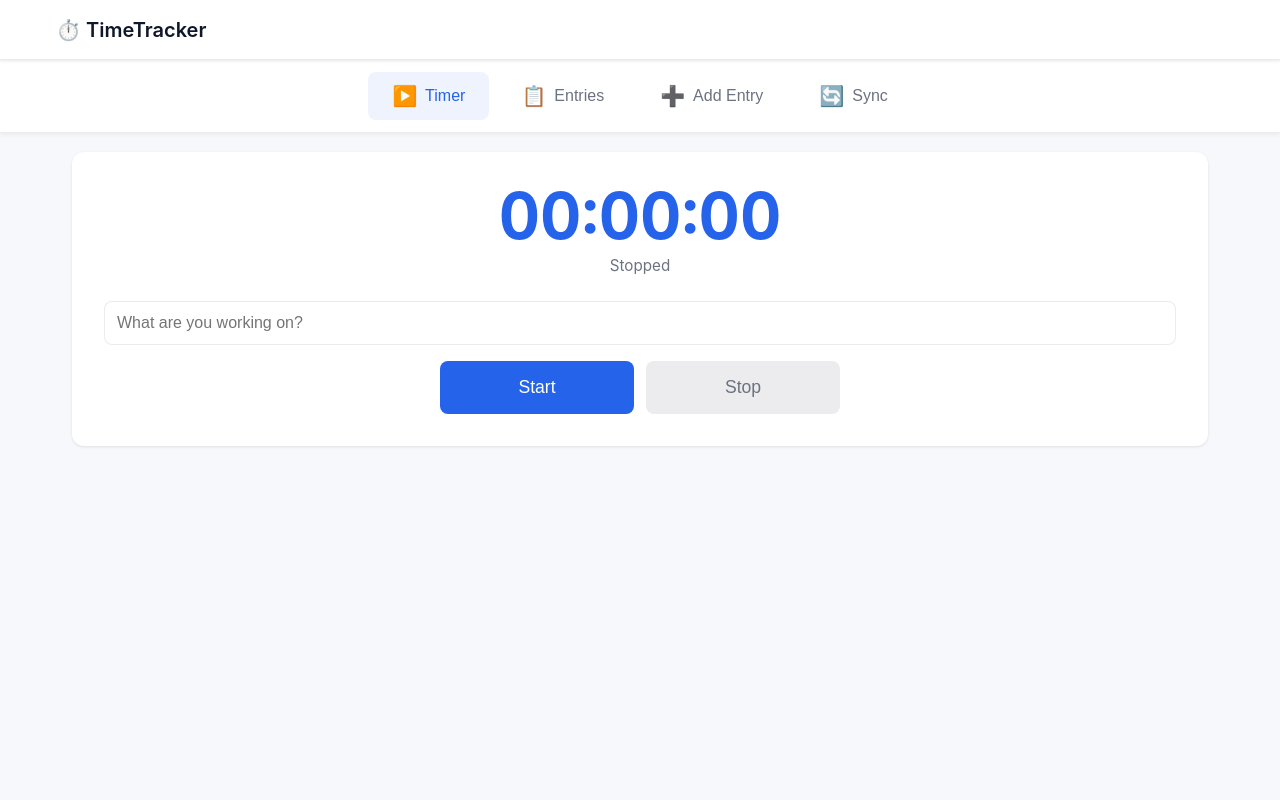
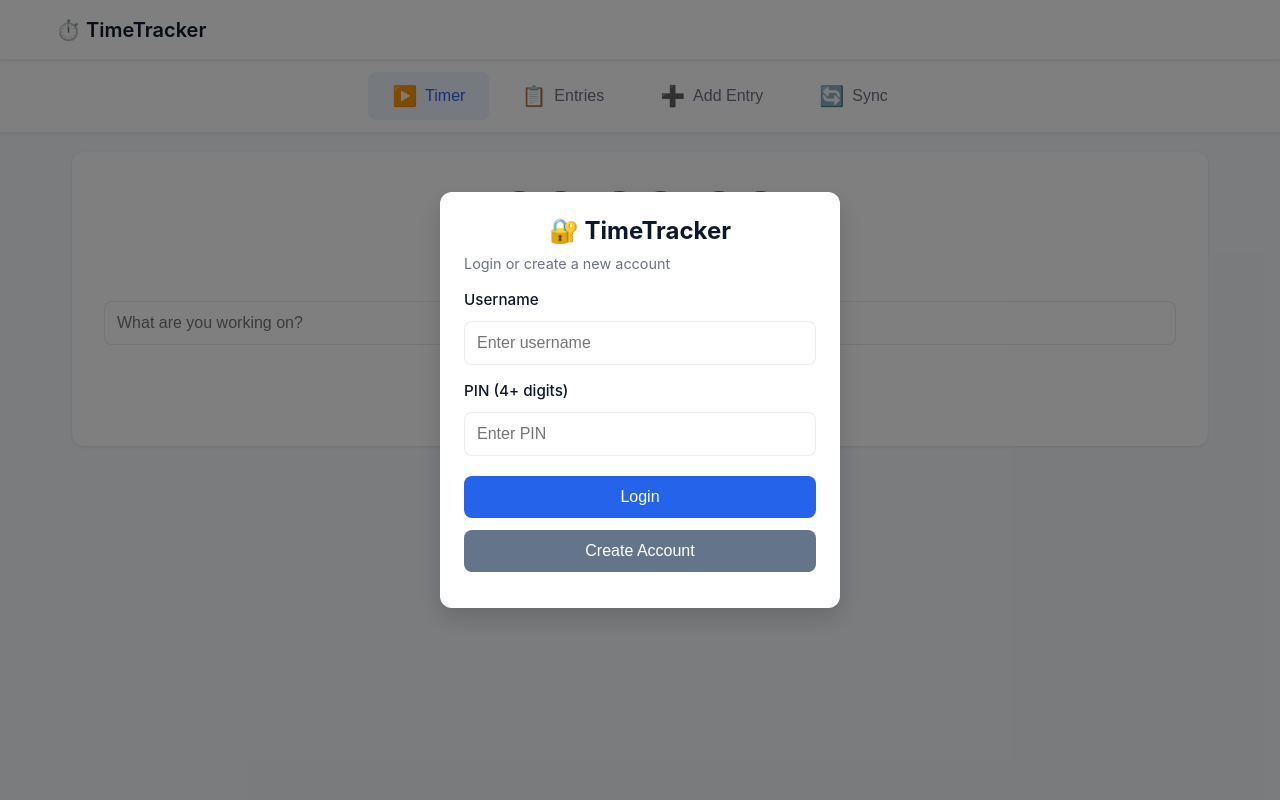
Before and after one commit to dennyschwender/time-tracker, a Flask app: page / in a window 1280 px wide. Run offline with Flask 2, Linux system fonts and the light colour scheme; parts of the project's set-up code (start-up, migrations or seed data) failed here and were passed over.

Commit message:
Introduced user management

```diff
--- a/docker-compose.yml
+++ b/docker-compose.yml
@@ -4,8 +4,8 @@ services:
       context: ./webapp
     ports:
       - "5001:5000"
-    environment:
-      - USE_SERVER_DB=1
+    env_file:
+      - .env
     volumes:
       - ./webapp:/app
       - ./.timeTrackerData:/root/.local/share/TimeTrackerWeb
--- a/webapp/app.py
+++ b/webapp/app.py
@@ -1,14 +1,29 @@
 from pathlib import Path
 import os
 import json
-from flask import Flask, send_from_directory, request, jsonify, render_template
+import hashlib
+from datetime import timedelta
+from flask import Flask, send_from_directory, request, jsonify, render_template, session
 from appdirs import user_data_dir
 import sqlite3
+from dotenv import load_dotenv
+
+# Load environment variables from .env file
+load_dotenv(dotenv_path=Path(__file__).parent.parent / '.env')
 
 APPNAME = "TimeTrackerWeb"
 APPAUTHOR = "dennyschwender"
 
 app = Flask(__name__, static_folder="static", template_folder="templates")
+app.secret_key = os.getenv("SECRET_KEY", "dev-secret-key-change-in-production")
+
+# Session configuration
+app.config['SESSION_COOKIE_SAMESITE'] = 'Lax'
+app.config['SESSION_COOKIE_SECURE'] = False  # Set to True in production with HTTPS
+app.config['SESSION_COOKIE_HTTPONLY'] = True
+app.config['PERMANENT_SESSION_LIFETIME'] = timedelta(days=7)
+app.config['SESSION_COOKIE_NAME'] = 'timetracker_session'
+app.config['SESSION_REFRESH_EACH_REQUEST'] = True  # Refresh session on each request
 
 
 # Error handlers to ensure JSON responses instead of HTML
@@ -32,20 +47,150 @@ def init_db():
     db_path = get_db_path()
     conn = sqlite3.connect(db_path)
     c = conn.cursor()
-    c.execute(
-        """
-        CREATE TABLE IF NOT EXISTS entries (
-            id INTEGER PRIMARY KEY AUTOINCREMENT,
-            date TEXT,
-            start TEXT,
-            end TEXT,
-            description TEXT,
-            is_absence INTEGER
+
+    # Check if old schema exists (entries table without user_id)
+    c.execute("SELECT name FROM sqlite_master WHERE type='table' AND name='entries'")
+    entries_exists = c.fetchone() is not None
+
+    if entries_exists:
+        # Check if user_id column exists
+        c.execute("PRAGMA table_info(entries)")
+        columns = [row[1] for row in c.fetchall()]
+
+        if 'user_id' not in columns:
+            # Old schema detected - need to migrate
+            print("Migrating database to new schema with user support...")
+
+            # Rename old table
+            c.execute("ALTER TABLE entries RENAME TO entries_old")
+
+            # Create users table
+            c.execute(
+                """
+                CREATE TABLE IF NOT EXISTS users (
+                    id INTEGER PRIMARY KEY AUTOINCREMENT,
+                    username TEXT UNIQUE NOT NULL,
+                    pin_hash TEXT NOT NULL,
+                    created_at TIMESTAMP DEFAULT CURRENT_TIMESTAMP
+                )
+                """
+            )
+
+            # Create new entries table with user_id
+            c.execute(
+                """
+                CREATE TABLE IF NOT EXISTS entries (
+                    id INTEGER PRIMARY KEY AUTOINCREMENT,
+                    user_id INTEGER NOT NULL,
+                    date TEXT,
+                    start TEXT,
+                    end TEXT,
+                    description TEXT,
+                    is_absence INTEGER,
+                    FOREIGN KEY (user_id) REFERENCES users (id) ON DELETE CASCADE
+                )
+                """
+            )
+
+            # Create a default "legacy" user for old entries
+            pin_hash = hash_pin("0000")  # default PIN
+            c.execute("INSERT INTO users (username, pin_hash) VALUES (?, ?)", ("legacy", pin_hash))
+            legacy_user_id = c.lastrowid
+
+            # Migrate old entries to the new table
+            c.execute("SELECT date, start, end, description, is_absence FROM entries_old")
+            old_entries = c.fetchall()
+
+            for entry in old_entries:
+                c.execute(
+                    "INSERT INTO entries (user_id, date, start, end, description, is_absence) VALUES (?, ?, ?, ?, ?, ?)",
+                    (legacy_user_id, *entry)
+                )
+
+            # Drop old table
+            c.execute("DROP TABLE entries_old")
+
+            print(f"Migration complete! {len(old_entries)} entries moved to 'legacy' user (PIN: 0000)")
+
+            conn.commit()
+    else:
+        # Fresh install - create tables
+        # Users table with hashed PIN
+        c.execute(
+            """
+            CREATE TABLE IF NOT EXISTS users (
+                id INTEGER PRIMARY KEY AUTOINCREMENT,
+                username TEXT UNIQUE NOT NULL,
+                pin_hash TEXT NOT NULL,
+                created_at TIMESTAMP DEFAULT CURRENT_TIMESTAMP
+            )
+            """
         )
-        """
-    )
+
+        # Entries table with user_id foreign key
+        c.execute(
+            """
+            CREATE TABLE IF NOT EXISTS entries (
+                id INTEGER PRIMARY KEY AUTOINCREMENT,
+                user_id INTEGER NOT NULL,
+                date TEXT,
+                start TEXT,
+                end TEXT,
+                description TEXT,
+                is_absence INTEGER,
+                FOREIGN KEY (user_id) REFERENCES users (id) ON DELETE CASCADE
+            )
+            """
+        )
+
+        # Create index for faster lookups
+        c.execute(
+            """
+            CREATE INDEX IF NOT EXISTS idx_entries_user_id ON entries(user_id)
+            """
+        )
+
     conn.commit()
     conn.close()
+
+
+def hash_pin(pin: str) -> str:
+    """Hash a PIN using SHA-256"""
+    return hashlib.sha256(pin.encode()).hexdigest()
+
+
+def verify_pin(username: str, pin: str) -> tuple[bool, int]:
+    """Verify username and PIN. Returns (success, user_id)"""
+    db_path = get_db_path()
+    conn = sqlite3.connect(db_path)
+    c = conn.cursor()
+
+    pin_hash = hash_pin(pin)
+    c.execute("SELECT id FROM users WHERE username = ? AND pin_hash = ?", (username, pin_hash))
+    result = c.fetchone()
+    conn.close()
+
+    if result:
+        return True, result[0]
+    return False, None
+
+
+def create_user(username: str, pin: str) -> tuple[bool, str, int]:
+    """Create a new user. Returns (success, message, user_id)"""
+    db_path = get_db_path()
+    conn = sqlite3.connect(db_path)
+    c = conn.cursor()
+
+    try:
+        pin_hash = hash_pin(pin)
+        c.execute("INSERT INTO users (username, pin_hash) VALUES (?, ?)", (username, pin_hash))
+        user_id = c.lastrowid
+        conn.commit()
+        conn.close()
+        return True, "User created successfully", user_id
+    except sqlite3.IntegrityError:
+        conn.close()
+        return False, "Username already exists", None
 
 
 # Initialize database on app startup
@@ -59,7 +204,73 @@ def index():
 
 @app.route("/api/ping")
 def ping():
-    return jsonify({"ok": True})
+    return jsonify({
+        "ok": True,
+        "authenticated": "user_id" in session,
+        "server_db_enabled": os.getenv("USE_SERVER_DB", "0") == "1"
+    })
+
+
+@app.route("/api/auth/login", methods=["POST"])
+def login():
+    """Login with username and PIN"""
+    data = request.get_json() or {}
+    username = data.get("username", "").strip()
+    pin = data.get("pin", "").strip()
+
+    if not username or not pin:
+        return jsonify({"error": "Username and PIN required"}), 400
+
+    success, user_id = verify_pin(username, pin)
+    if success:
+        session.clear()  # Clear any old session data first
+        session.permanent = True  # Make session permanent (lasts 7 days)
+        session["user_id"] = user_id
+        session["username"] = username
+        session.modified = True  # Explicitly mark session as modified
+        return jsonify({"success": True, "username": username})
+    else:
+        return jsonify({"error": "Invalid username or PIN"}), 401
+
+
+@app.route("/api/auth/register", methods=["POST"])
+def register():
+    """Register a new user with username and PIN"""
+    data = request.get_json() or {}
+    username = data.get("username", "").strip()
+    pin = data.get("pin", "").strip()
+
+    if not username or not pin:
+        return jsonify({"error": "Username and PIN required"}), 400
+
+    if len(pin) < 4:
+        return jsonify({"error": "PIN must be at least 4 digits"}), 400
+
+    success, message, user_id = create_user(username, pin)
+    if success:
+        session.clear()  # Clear any old session data first
+        session.permanent = True  # Make session permanent (lasts 7 days)
+        session["user_id"] = user_id
+        session["username"] = username
+        session.modified = True  # Explicitly mark session as modified
+        return jsonify({"success": True, "message": message, "username": username})
+    else:
+        return jsonify({"error": message}), 400
+
+
+@app.route("/api/auth/logout", methods=["POST"])
+def logout():
+    """Logout current user"""
+    session.clear()
+    return jsonify({"success": True})
+
+
+@app.route("/api/auth/status")
+def auth_status():
+    """Check authentication status"""
+    if "user_id" in session:
+        return jsonify({"authenticated": True, "username": session.get("username")})
+    return jsonify({"authenticated": False})
 
 
 @app.route("/api/save_entries", methods=["POST"])
@@ -67,18 +278,28 @@ def save_entries():
     # optional server-side persistence; if disabled by env var, return 403
     if os.getenv("USE_SERVER_DB", "0") != "1":
         return jsonify({"error": "server persistence disabled"}), 403
+
+    # Check authentication
+    if "user_id" not in session:
+        return jsonify({"error": "Not authenticated"}), 401
+
     try:
         data = request.get_json() or {}
         entries = data.get("entries", [])
+        user_id = session["user_id"]
+
         db_path = get_db_path()
         conn = sqlite3.connect(db_path)
         c = conn.cursor()
-        # naive: delete all and insert provided
-        c.execute("DELETE FROM entries")
+
+        # Delete only this user's entries
+        c.execute("DELETE FROM entries WHERE user_id = ?", (user_id,))
+
+        # Insert entries for this user
         for e in entries:
             c.execute(
-                "INSERT INTO entries (date, start, end, description, is_absence) VALUES (?, ?, ?, ?, ?)",
-                (e.get("date"), e.get("start"), e.get("end"), e.get("description"), 1 if e.get("is_absence") else 0),
+                "INSERT INTO entries (user_id, date, start, end, description, is_absence) VALUES (?, ?, ?, ?, ?, ?)",
+                (user_id, e.get("date"), e.get("start"), e.get("end"), e.get("description"), 1 if e.get("is_absence") else 0),
             )
         conn.commit()
         conn.close()
@@ -91,13 +312,22 @@ def save_entries():
 def load_entries():
     if os.getenv("USE_SERVER_DB", "0") != "1":
         return jsonify({"error": "server persistence disabled"}), 403
+
+    # Check authentication
+    if "user_id" not in session:
+        return jsonify({"error": "Not authenticated"}), 401
+
     try:
+        user_id = session["user_id"]
         db_path = get_db_path()
         conn = sqlite3.connect(db_path)
         c = conn.cursor()
-        c.execute("SELECT date, start, end, description, is_absence FROM entries")
+
+        # Load only this user's entries
+        c.execute("SELECT date, start, end, description, is_absence FROM entries WHERE user_id = ?", (user_id,))
         rows = c.fetchall()
         conn.close()
+
         entries = []
         for r in rows:
             entries.append({
--- a/webapp/requirements.txt
+++ b/webapp/requirements.txt
@@ -1,3 +1,4 @@
 Flask>=2.0
 appdirs>=1.4.4
 gunicorn>=20.1.0
+python-dotenv>=0.19.0
--- a/webapp/static/app.js
+++ b/webapp/static/app.js
@@ -1,4 +1,14 @@
 (() => {
+    // Auth elements
+    const authModal = document.getElementById('auth_modal');
+    const authUsername = document.getElementById('auth_username');
+    const authPin = document.getElementById('auth_pin');
+    const authError = document.getElementById('auth_error');
+    const authLogin = document.getElementById('auth_login');
+    const authRegister = document.getElementById('auth_register');
+    const currentUserEl = document.getElementById('current_user');
+    const logoutBtn = document.getElementById('logout_btn');
+
     // Elements
     const dateEl = document.getElementById('date');
     const startEl = document.getElementById('start');
@@ -27,6 +37,211 @@
     // Keys
     const ENTRIES_KEY = 'timetracker_entries';
     const RUNNING_KEY = 'timetracker_running';
+
+    // Authentication state
+    let isAuthenticated = false;
+    let currentUsername = null;
+    let serverDbEnabled = false;
+    let autoSyncInterval = null;
+
+    // Check authentication status
+    async function checkAuth() {
+        try {
+            const resp = await fetch('/api/auth/status');
+            const data = await resp.json();
+            if (data.authenticated) {
+                isAuthenticated = true;
+                currentUsername = data.username;
+                showApp();
+                // Check if server DB is enabled
+                const pingResp = await fetch('/api/ping');
+                const pingData = await pingResp.json();
+                serverDbEnabled = pingData.server_db_enabled;
+                if (serverDbEnabled) {
+                    // Load data from server on startup
+                    await loadFromServer();
+                    // Start auto-sync every 30 seconds
+                    startAutoSync();
+                }
+            } else {
+                showAuthModal();
+            }
+        } catch (err) {
+            showAuthModal();
+        }
+    }
+
+    function startAutoSync() {
+        if (autoSyncInterval) clearInterval(autoSyncInterval);
+        // Auto-sync every 30 seconds
+        autoSyncInterval = setInterval(() => {
+            if (isAuthenticated && serverDbEnabled) {
+                saveToServer(true); // silent save
+            }
+        }, 30000);
+    }
+
+    function stopAutoSync() {
+        if (autoSyncInterval) {
+            clearInterval(autoSyncInterval);
+            autoSyncInterval = null;
+        }
+    }
+
+    async function saveToServer(silent = false) {
+        if (!isAuthenticated) {
+            if (!silent) statusEl.textContent = 'Please login first';
+            return;
+        }
+        const list = loadLocal();
+        if (!silent) statusEl.textContent = 'Saving...';
+        try {
+            const resp = await fetch('/api/save_entries', {
+                method: 'POST',
+                headers: { 'Content-Type': 'application/json' },
+                body: JSON.stringify({ entries: list })
+            });
+            const json = await resp.json();
+            if (resp.status === 401) {
+                if (!silent) statusEl.textContent = 'Session expired. Please login again.';
+                showAuthModal();
+            } else {
+                if (!silent) statusEl.textContent = json.error ? JSON.stringify(json) : `Saved ${json.saved} entries`;
+            }
+        } catch (err) {
+            if (!silent) statusEl.textContent = `Error: ${err}`;
+        }
+    }
+
+    async function loadFromServer(silent = false) {
+        if (!isAuthenticated) {
+            if (!silent) statusEl.textContent = 'Please login first';
+            return;
+        }
+        if (!silent) statusEl.textContent = 'Loading...';
+        try {
+            const resp = await fetch('/api/load_entries');
+            const json = await resp.json();
+            if (resp.status === 401) {
+                if (!silent) statusEl.textContent = 'Session expired. Please login again.';
+                showAuthModal();
+            } else if (json.entries) {
+                saveLocal(json.entries);
+                render();
+                if (!silent) statusEl.textContent = `Loaded ${json.entries.length} entries`;
+            } else {
+                if (!silent) statusEl.textContent = JSON.stringify(json);
+            }
+        } catch (err) {
+            if (!silent) statusEl.textContent = `Error: ${err}`;
+        }
+    }
+
+    function showAuthModal() {
+        authModal.setAttribute('aria-hidden', 'false');
+        authError.textContent = '';
+        stopAutoSync();
+    }
+
+    function hideAuthModal() {
+        authModal.setAttribute('aria-hidden', 'true');
+    }
+
+    function showApp() {
+        hideAuthModal();
+        currentUserEl.textContent = `👤 ${currentUsername}`;
+        logoutBtn.style.display = 'block';
+    }
+
+    // Auth handlers
+    authLogin.addEventListener('click', async () => {
+        const username = authUsername.value.trim();
+        const pin = authPin.value.trim();
+
+        if (!username || !pin) {
+            authError.textContent = 'Please enter username and PIN';
+            return;
+        }
+
+        try {
+            const resp = await fetch('/api/auth/login', {
+                method: 'POST',
+                headers: { 'Content-Type': 'application/json' },
+                body: JSON.stringify({ username, pin })
+            });
+            const data = await resp.json();
+
+            if (resp.ok) {
+                isAuthenticated = true;
+                currentUsername = data.username;
+                showApp();
+                authUsername.value = '';
+                authPin.value = '';
+            } else {
+                authError.textContent = data.error || 'Login failed';
+            }
+        } catch (err) {
+            authError.textContent = 'Connection error';
+        }
+    });
+
+    authRegister.addEventListener('click', async () => {
+        const username = authUsername.value.trim();
+        const pin = authPin.value.trim();
+
+        if (!username || !pin) {
+            authError.textContent = 'Please enter username and PIN';
+            return;
+        }
+
+        if (pin.length < 4) {
+            authError.textContent = 'PIN must be at least 4 digits';
+            return;
+        }
+
+        try {
+            const resp = await fetch('/api/auth/register', {
+                method: 'POST',
+                headers: { 'Content-Type': 'application/json' },
+                body: JSON.stringify({ username, pin })
+            });
+            const data = await resp.json();
+
+            if (resp.ok) {
+                isAuthenticated = true;
+                currentUsername = data.username;
+                showApp();
+                authUsername.value = '';
+                authPin.value = '';
+            } else {
+                authError.textContent = data.error || 'Registration failed';
+            }
+        } catch (err) {
+            authError.textContent = 'Connection error';
+        }
+    });
+
+    logoutBtn.addEventListener('click', async () => {
+        try {
+            await fetch('/api/auth/logout', { method: 'POST' });
+            isAuthenticated = false;
+            currentUsername = null;
+            serverDbEnabled = false;
+            stopAutoSync();
+            logoutBtn.style.display = 'none';
+            currentUserEl.textContent = '';
+            showAuthModal();
+        } catch (err) {
+            console.error('Logout error:', err);
+        }
+    });
+
+    // Allow Enter key to login
+    authPin.addEventListener('keypress', (e) => {
+        if (e.key === 'Enter') {
+            authLogin.click();
+        }
+    });
 
     // View switching
     function switchView(viewName) {
@@ -324,6 +539,10 @@
         timerDescEl.value = '';
         updateTimerDisplay();
         render();
+        // Auto-save to server if enabled
+        if (serverDbEnabled && isAuthenticated) {
+            saveToServer(true);
+        }
     }
 
     timerStartBtn.addEventListener('click', () => startTimer());
@@ -353,36 +572,14 @@
         setTimeout(() => { statusEl.textContent = ''; }, 2000);
         switchView('entries');
         render();
-    });
-
-    saveServerBtn.addEventListener('click', async () => {
-        const list = loadLocal();
-        statusEl.textContent = 'Saving...';
-        try {
-            const resp = await fetch('/api/save_entries', { method: 'POST', headers: { 'Content-Type': 'application/json' }, body: JSON.stringify({ entries: list }) });
-            const json = await resp.json();
-            statusEl.textContent = json.error ? JSON.stringify(json) : `Saved ${json.saved}`;
-        } catch (err) {
-            statusEl.textContent = `Error: ${err}`;
+        // Auto-save to server if enabled
+        if (serverDbEnabled && isAuthenticated) {
+            saveToServer(true);
         }
     });
 
-    loadServerBtn.addEventListener('click', async () => {
-        statusEl.textContent = 'Loading...';
-        try {
-            const resp = await fetch('/api/load_entries');
-            const json = await resp.json();
-            if (json.entries) {
-                saveLocal(json.entries);
-                render();
-                statusEl.textContent = `Loaded ${json.entries.length}`;
-            } else {
-                statusEl.textContent = JSON.stringify(json);
-            }
-        } catch (err) {
-            statusEl.textContent = `Error: ${err}`;
-        }
-    });
+    saveServerBtn.addEventListener('click', () => saveToServer(false));
+    loadServerBtn.addEventListener('click', () => loadFromServer(false));
 
     // initialize date input with today
     const now = new Date();
@@ -396,4 +593,7 @@
     updateTimerDisplay();
     render();
     showUndoStatus();
+
+    // Check authentication on startup
+    checkAuth();
 })();
--- a/webapp/static/styles.css
+++ b/webapp/static/styles.css
@@ -50,6 +50,32 @@ body {
     height: 100%;
     max-width: 1200px;
     margin: 0 auto;
+}
+
+.header-right {
+    display: flex;
+    align-items: center;
+    gap: 12px;
+}
+
+.user-badge {
+    font-size: 0.9rem;
+    color: var(--text-muted);
+    font-weight: 500;
+}
+
+.btn-icon {
+    background: none;
+    border: none;
+    font-size: 1.2rem;
+    cursor: pointer;
+    padding: 4px 8px;
+    border-radius: 4px;
+    transition: background 0.2s;
+}
+
+.btn-icon:hover {
+    background: var(--bg);
 }
 
 .site-header h1 {
@@ -260,15 +286,21 @@ body {
 /* Forms */
 label {
     display: block;
-    margin-bottom: 12px;
+    margin-bottom: 16px;
     font-size: 0.95rem;
     font-weight: 500;
     color: var(--text);
 }
 
+label > span {
+    display: block;
+    margin-bottom: 6px;
+}
+
 input[type="text"],
 input[type="time"],
-input[type="date"] {
+input[type="date"],
+input[type="password"] {
     width: 100%;
     padding: 12px;
     border-radius: 8px;
@@ -280,7 +312,8 @@ input[type="date"] {
 
 input[type="text"]:focus,
 input[type="time"]:focus,
-input[type="date"]:focus {
+input[type="date"]:focus,
+input[type="password"]:focus {
     outline: none;
     border-color: var(--accent);
     box-shadow: 0 0 0 3px rgba(37, 99, 235, 0.1);
@@ -411,6 +444,29 @@ input[type="date"]:focus {
     font-size: 1.25rem;
 }
 
+.auth-modal {
+    max-width: 400px;
+}
+
+.auth-modal h2 {
+    text-align: center;
+    margin-bottom: 8px;
+}
+
+.error-message {
+    color: var(--danger);
+    font-size: 0.9rem;
+    padding: 8px;
+    border-radius: 6px;
+    background: rgba(220, 38, 38, 0.1);
+    margin-bottom: 12px;
+    display: none;
+}
+
+.error-message:not(:empty) {
+    display: block;
+}
+
 /* Tablet and Desktop */
 @media (min-width: 768px) {
     .menu-toggle {
--- a/webapp/templates/index.html
+++ b/webapp/templates/index.html
@@ -9,12 +9,40 @@
 </head>
 
 <body>
+    <!-- Login/Register Modal -->
+    <div id="auth_modal" class="modal" aria-hidden="false">
+        <div class="modal-content auth-modal">
+            <h2>🔐 TimeTracker</h2>
+            <p class="info-text">Login or create a new account</p>
+
+            <div id="auth_form">
+                <label>
+                    <span>Username</span>
+                    <input type="text" id="auth_username" placeholder="Enter username" autocomplete="username">
+                </label>
+                <label>
+                    <span>PIN (4+ digits)</span>
+                    <input type="password" id="auth_pin" placeholder="Enter PIN" autocomplete="current-password" inputmode="numeric">
+                </label>
+                <div id="auth_error" class="error-message"></div>
+                <div class="form-actions">
+                    <button id="auth_login" class="btn btn-primary btn-block">Login</button>
+                    <button id="auth_register" class="btn btn-secondary btn-block">Create Account</button>
+                </div>
+            </div>
+        </div>
+    </div>
+
     <header class="site-header">
         <div class="header-content">
             <h1>⏱️ TimeTracker</h1>
-            <button id="menu_toggle" class="menu-toggle" aria-label="Toggle menu">
-                <span class="hamburger"></span>
-            </button>
+            <div class="header-right">
+                <span id="current_user" class="user-badge"></span>
+                <button id="logout_btn" class="btn-icon" title="Logout" style="display:none;">🚪</button>
+                <button id="menu_toggle" class="menu-toggle" aria-label="Toggle menu">
+                    <span class="hamburger"></span>
+                </button>
+            </div>
         </div>
     </header>
 
```
Also changed, not shown: README.md, 2 other files.
